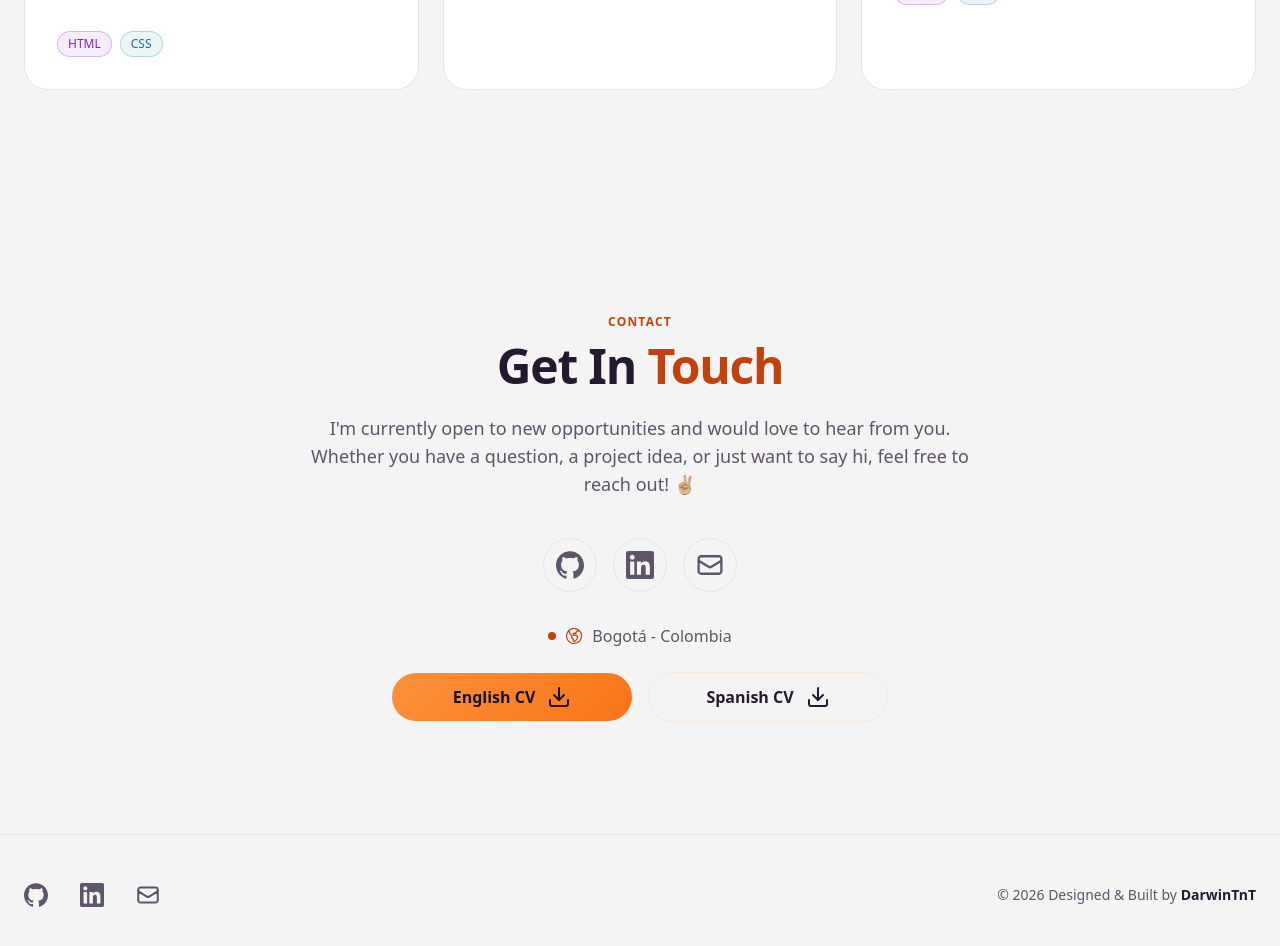
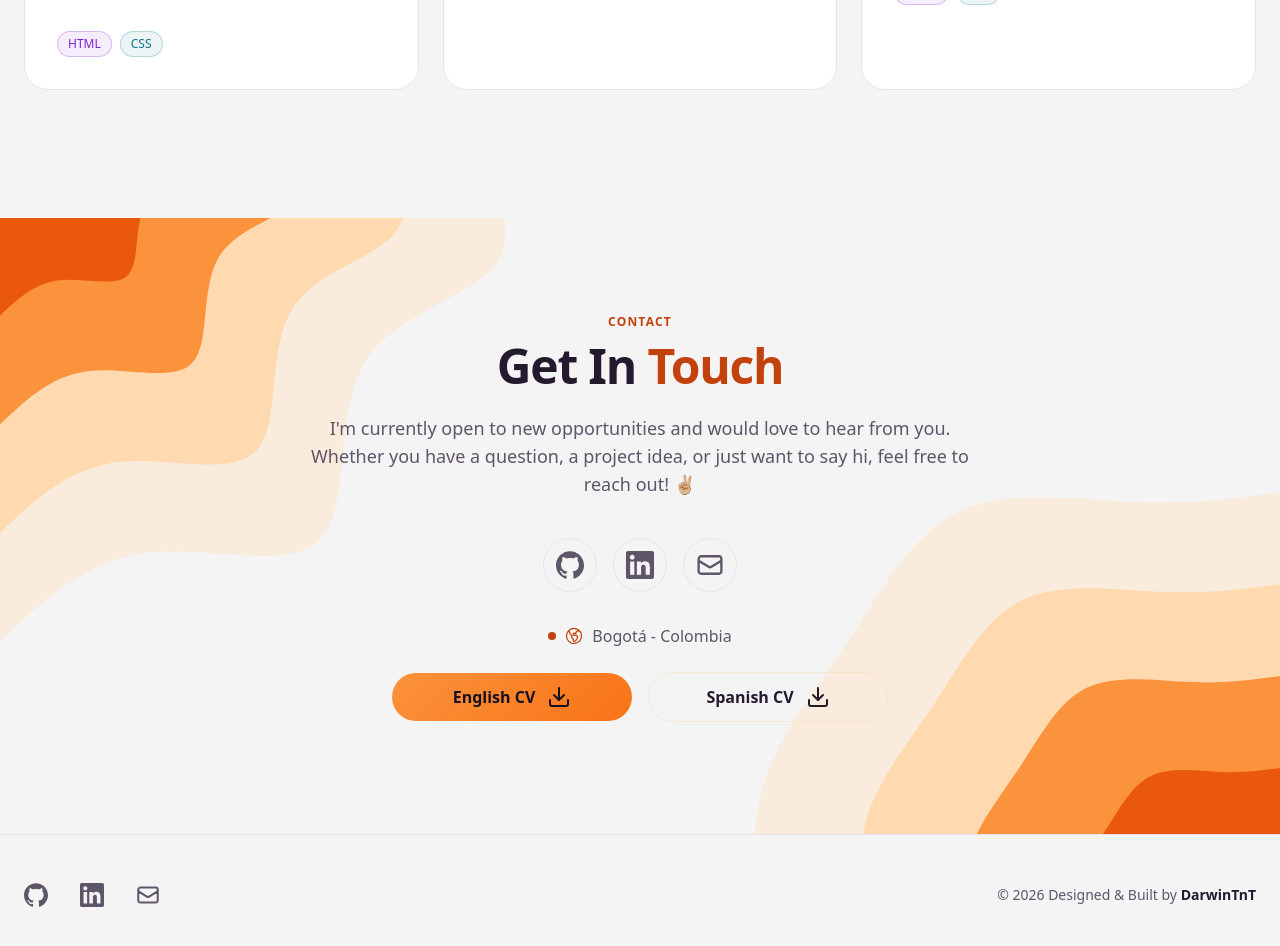
Before and after one commit to darwintnt/portfolio, a Vue app: page / in a window 1280 px wide. Shown: the part 3640-4586 px from the top of the page. Built offline with nearby package versions, Linux system fonts and the light colour scheme.

Commit message:
feat(contact): mirrored hero blob background

```diff
--- a/src/components/Contact.vue
+++ b/src/components/Contact.vue
@@ -1,5 +1,6 @@
 <template>
-  <section id="contact_me" class="py-24 relative">
+  <section id="contact_me" class="py-24 relative overflow-hidden">
+    <SectionDecor variant="blob" flip-y />
     <div class="container mx-auto px-6 relative z-10">
       <div class="max-w-2xl mx-auto text-center relative">
         <div class="relative">
@@ -187,6 +188,7 @@
 
 <script setup>
 import { useI18n } from 'vue-i18n';
+import SectionDecor from './SectionDecor.vue';
 
 const { t, locale } = useI18n();
 </script>
--- a/src/components/SectionDecor.vue
+++ b/src/components/SectionDecor.vue
@@ -13,7 +13,7 @@
          Gradient ids are namespaced blob-grad-* to avoid id collisions. -->
     <svg
       v-if="variant === 'blob'"
-      class="h-full w-full"
+      :class="['h-full w-full', { '-scale-y-100': flipY }]"
       viewBox="0 0 900 600"
       preserveAspectRatio="xMidYMid slice"
       xmlns="http://www.w3.org/2000/svg"
@@ -242,6 +242,11 @@ defineProps({
     default: 'blob',
     validator: (value) => ['blob', 'about'].includes(value),
   },
+  // Mirrors the blob scene vertically (contact reuses the hero waves upside-down)
+  flipY: {
+    type: Boolean,
+    default: false,
+  },
 });
 
 // Exposed for scroll-linked travel motion (useDecorTravel)
```
